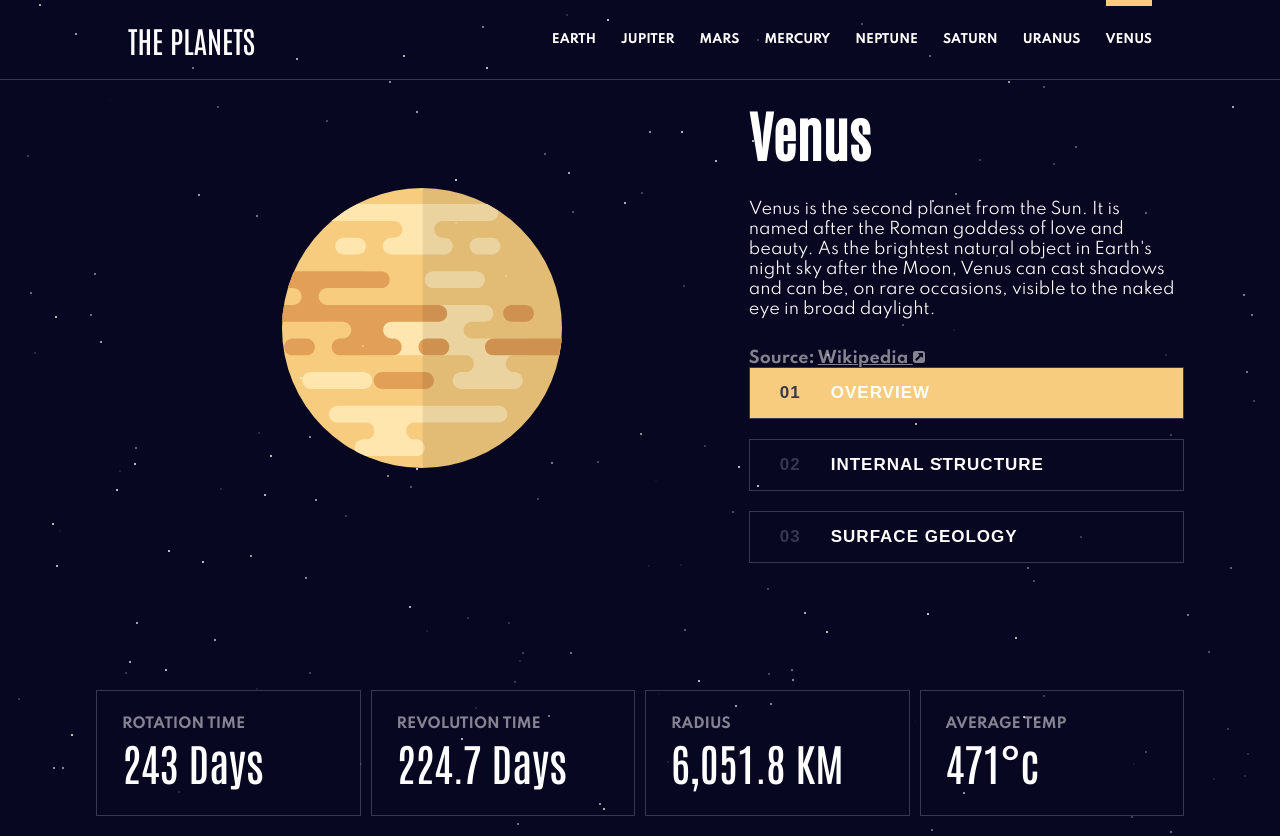
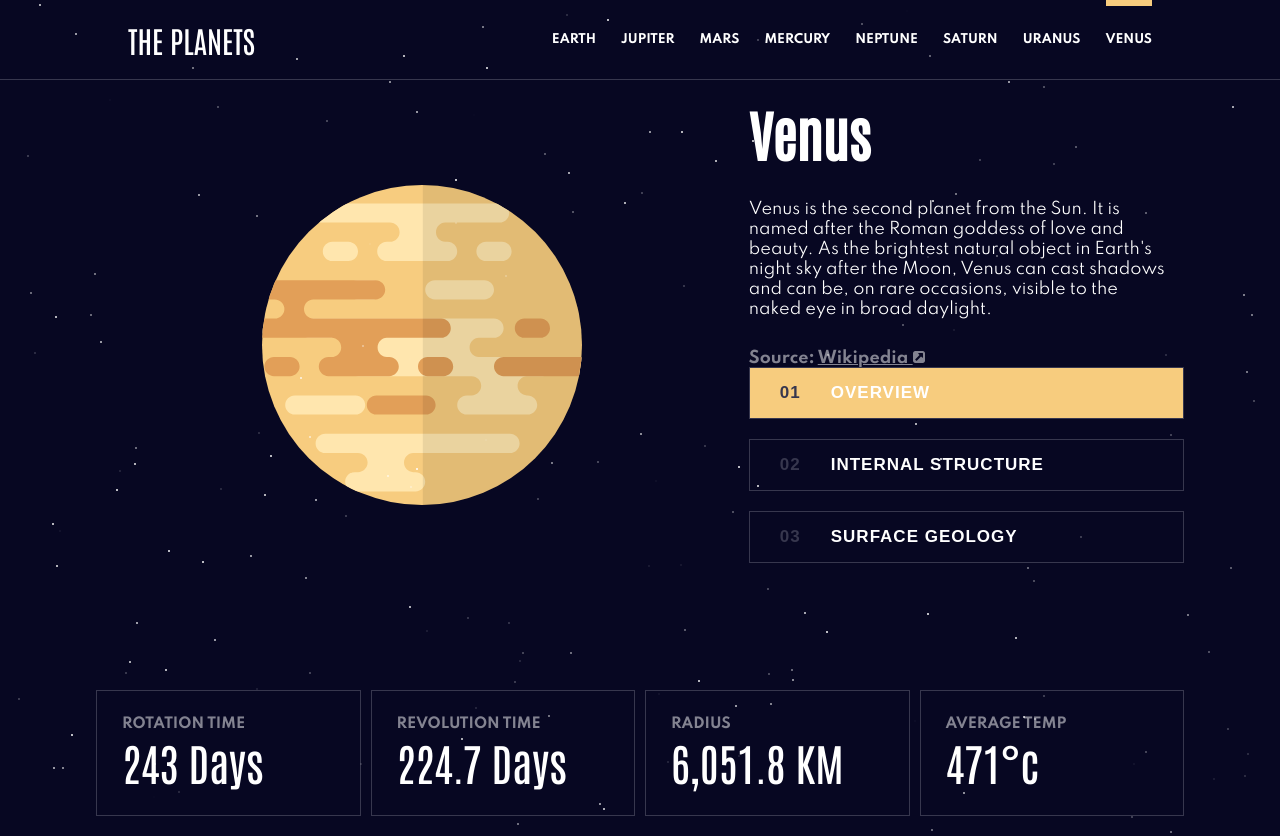
Before and after one commit to stanleyy20/planets-of-the-solar-system, a React (Create React App) app: page /#/Venus in a window 1280 px wide. Built offline with nearby package versions, Linux system fonts and the light colour scheme.

Commit message:
change of variable names, style editing

```diff
--- a/src/app/components/PlanetInfo/Description/Description.tsx
+++ b/src/app/components/PlanetInfo/Description/Description.tsx
@@ -10,11 +10,7 @@ type DescriptionProps = {
     planetInfo: string;
 };
 
-export const Description: React.FunctionComponent<DescriptionProps> = ({
-    planet,
-    isAnimated,
-    planetInfo,
-}) => {
+export const Description: React.FunctionComponent<DescriptionProps> = ({ planet, isAnimated, planetInfo }) => {
     const containerAnimation = {
         hidden: {
             opacity: 0,
@@ -40,7 +36,7 @@ export const Description: React.FunctionComponent<DescriptionProps> = ({
             <Text>
                 Source:{' '}
                 <WikiLink href={planet.overview.source} target='_blank'>
-                    Wikipedia {LinkIcon}
+                    Wikipedia <span>{LinkIcon}</span>
                 </WikiLink>
             </Text>
         </Information>
@@ -60,7 +56,7 @@ const Information = styled(motion.div)`
         height: 250px;
         align-items: flex-start;
         grid-area: 2 / 1 / 3 / 2;
-        padding-right: 5px;
+        padding-right: 15px;
     }
 
     @media screen and (min-width: ${({ theme }) => theme.media.xl}) {
@@ -79,6 +75,7 @@ const Title = styled.h2`
 `;
 
 const Text = styled.p`
+    display: block;
     color: ${({ theme }) => theme.colors.grayLight};
     font-weight: bold;
 `;
@@ -123,4 +120,15 @@ const TextPrimary = styled.p<TextSecondaryProps>`
 
 const WikiLink = styled.a`
     color: ${({ theme }) => theme.colors.grayLight};
+
+    @media screen and (min-width: ${({ theme }) => theme.media.md}) {
+        span {
+            opacity: 0;
+            transition: opacity 0.4s;
+        }
+
+        &:hover span {
+            opacity: 1;
+        }
+    }
 `;
--- a/src/app/components/PlanetInfo/Illustration/Illustration.tsx
+++ b/src/app/components/PlanetInfo/Illustration/Illustration.tsx
@@ -85,17 +85,26 @@ const ImgWrapper = styled(motion.div)`
 const Img = styled.div<ImgProps>`
     position: relative;
     width: ${({ mobileWidth }) => mobileWidth};
-    height: 100%;
+    height: 150%;
     background-image: url(${({ imgSrc }) => imgSrc});
     background-repeat: no-repeat;
-    background-size: 70%;
+    background-size: 100%;
     background-position: center;
     animation: ${({ isAnimated }) => (isAnimated ? 'planetAnimation' : '')} 2s ease-in-out;
+
+    @media screen and (min-width: ${({ theme }) => theme.media.md}) {
+        width: ${({ tabletWidth }) => tabletWidth};
+        background-size: 80%;
+    }
+
+    @media screen and (min-width: ${({ theme }) => theme.media.xl}) {
+        width: ${({ desktopWidth }) => desktopWidth};
+    }
 
     &::after {
         position: absolute;
         content: '';
-        bottom: 0;
+        bottom: 15%;
         left: 50%;
         width: 80px;
         height: 80px;
@@ -106,26 +115,17 @@ const Img = styled.div<ImgProps>`
         transform: translateX(-50%);
 
         @media screen and (min-width: ${({ theme }) => theme.media.md}) {
+            bottom: 0;
             background-size: 50%;
             width: 180px;
             height: 180px;
-            bottom: -20%;
         }
 
         @media screen and (min-width: ${({ theme }) => theme.media.xl}) {
-            bottom: -25%;
             background-size: 80%;
             width: 180px;
             height: 180px;
         }
-    }
-
-    @media screen and (min-width: ${({ theme }) => theme.media.md}) {
-        width: ${({ tabletWidth }) => tabletWidth};
-    }
-
-    @media screen and (min-width: ${({ theme }) => theme.media.xl}) {
-        width: ${({ desktopWidth }) => desktopWidth};
     }
 
     @keyframes planetAnimation {
--- a/src/app/components/PlanetInfo/PlanetInfo.tsx
+++ b/src/app/components/PlanetInfo/PlanetInfo.tsx
@@ -14,8 +14,7 @@ type PlanetItemProps = {
 };
 
 export const PlanetItem: React.FunctionComponent<PlanetItemProps> = ({ planet }) => {
-    const { currentTab, geologyTab, isAnimated, planetImgSrc, planetInfo, handleOnClick } =
-        useDataChange(planet);
+    const { currentTab, geologyTab, isAnimated, planetImgSrc, planetInfo, handleOnClick } = useDataChange(planet);
 
     return (
         <ThemeProvider theme={{ primaryColor: planet.color }}>
@@ -54,7 +53,6 @@ const Wrapper = styled(motion.section)`
         padding-bottom: 20px;
         padding-left: 0;
         padding-right: 0;
-        gap: 50px;
     }
 
     @media screen and (min-width: ${({ theme }) => theme.media.xl}) {
@@ -70,7 +68,7 @@ const Wrapper = styled(motion.section)`
 `;
 
 const Body = styled.div`
-    height: 75vh;
+    height: 85vh;
     display: flex;
     flex-direction: column;
     justify-content: space-between;
@@ -78,7 +76,6 @@ const Body = styled.div`
 
     @media screen and (min-width: ${({ theme }) => theme.media.md}) {
         display: grid;
-        grid-row-gap: 50px;
         justify-content: center;
         height: 70vh;
         grid-template-rows: 60% 30%;
@@ -86,10 +83,9 @@ const Body = styled.div`
     }
 
     @media screen and (min-width: ${({ theme }) => theme.media.xl}) {
-        display: grid;
-        grid-row-gap: 10px;
         justify-content: space-between;
         padding-bottom: 0;
         height: 55vh;
+        grid-template-rows: 60% 40%;
     }
 `;
--- a/src/app/components/PlanetInfo/Tabs/Tabs.tsx
+++ b/src/app/components/PlanetInfo/Tabs/Tabs.tsx
@@ -69,7 +69,7 @@ const Container = styled(motion.div)`
 
     @media screen and (min-width: ${({ theme }) => theme.media.xl}) {
         grid-area: 2 / 2 / 3 / 3;
-        padding-top: 50px;
+        padding-top: 25px;
     }
 `;
 
@@ -85,8 +85,7 @@ const Tab = styled.button<TabProps>`
     flex-direction: row;
     outline: none;
     border: none;
-    color: ${({ current }) =>
-        current ? ({ theme }) => theme.colors.white : ({ theme }) => theme.colors.grayLight};
+    color: ${({ current }) => (current ? ({ theme }) => theme.colors.white : ({ theme }) => theme.colors.grayLight)};
     padding: 15px 0;
     cursor: pointer;
     font-weight: 700;
@@ -125,8 +124,7 @@ const Tab = styled.button<TabProps>`
         transition: background-color 1s;
 
         &:hover {
-            background-color: ${({ current }) =>
-                current ? 'none' : ({ theme }) => theme.colors.grayDark};
+            background-color: ${({ current }) => (current ? 'none' : ({ theme }) => theme.colors.grayDark)};
         }
     }
 
```
